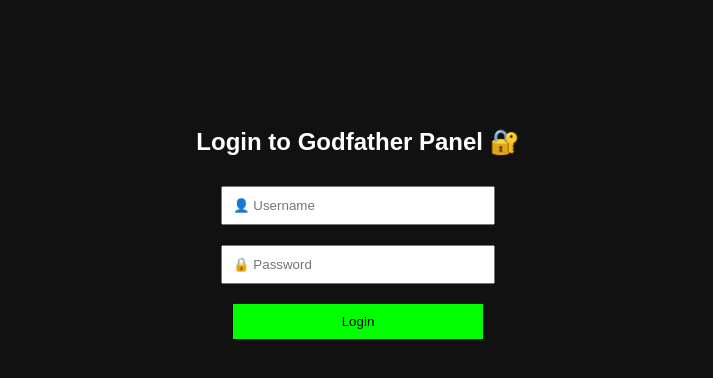
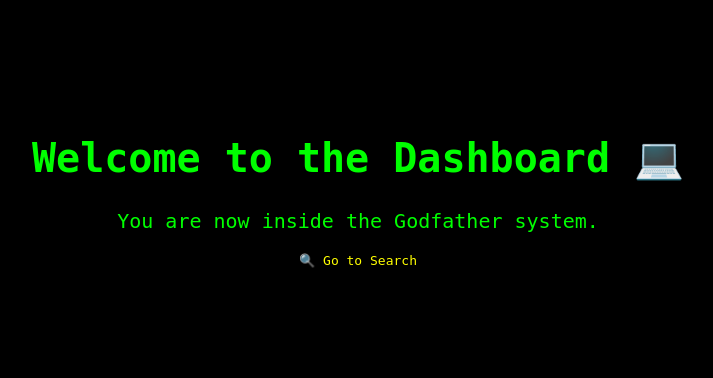
Before and after one commit to Thomasshelby786/Sk-owais-Ali-siddique-, a PHP site: page /dashboard.php in a window 1280 px wide. Shown: the top 378 px of the page, without its empty margins (282-995 px from the left). Run offline with PHP 8.4, Linux system fonts and the light colour scheme; data that the repository does not hold is empty.

Commit message:
Update dashboard.php

```diff
--- a/dashboard.php
+++ b/dashboard.php
@@ -1,42 +1,22 @@
 <?php
 error_reporting(E_ALL);
 ini_set('display_errors', 1);
-include "db.php";
-
-if ($_SERVER["REQUEST_METHOD"] == "POST") {
-    $user = $_POST["username"];
-    $pass = $_POST["password"];
-
-    $sql = "SELECT * FROM users WHERE username='$user' AND password='$pass'";
-    $result = mysqli_query($conn, $sql);
-
-    if (mysqli_num_rows($result) == 1) {
-        header("Location: dashboard.php");
-        exit();
-    } else {
-        $error = "Invalid username or password.";
-    }
-}
 ?>
 
 <!DOCTYPE html>
 <html>
 <head>
-    <title>Login - Godfather Panel</title>
+    <title>Dashboard - Godfather Panel</title>
     <style>
-        body { background: #111; color: white; text-align: center; font-family: sans-serif; padding-top: 100px; }
-        input { padding: 10px; margin: 10px; width: 250px; }
-        .btn { background: #0f0; color: #000; border: none; padding: 10px 20px; cursor: pointer; }
-        .btn:hover { background: #ff0; }
+        body { background: #000; color: #0f0; font-family: monospace; text-align: center; padding-top: 100px; }
+        h1 { font-size: 40px; }
+        p { font-size: 20px; }
+        a { color: #ff0; text-decoration: none; display: block; margin-top: 20px; }
     </style>
 </head>
 <body>
-    <h2>Login to Godfather Panel 🔐</h2>
-    <form method="POST">
-        <input type="text" name="username" placeholder="👤 Username" required><br>
-        <input type="password" name="password" placeholder="🔒 Password" required><br>
-        <input type="submit" value="Login" class="btn">
-    </form>
-    <?php if (isset($error)) echo "<p style='color:red;'>$error</p>"; ?>
+    <h1>Welcome to the Dashboard 💻</h1>
+    <p>You are now inside the Godfather system.</p>
+    <a href="search.php">🔍 Go to Search</a>
 </body>
 </html>
```
